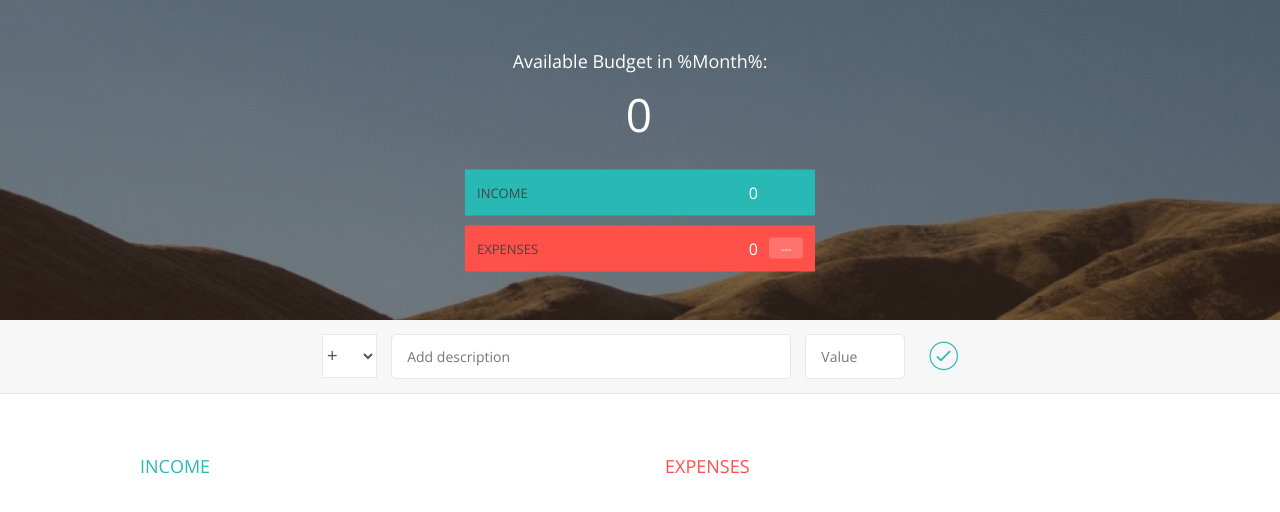
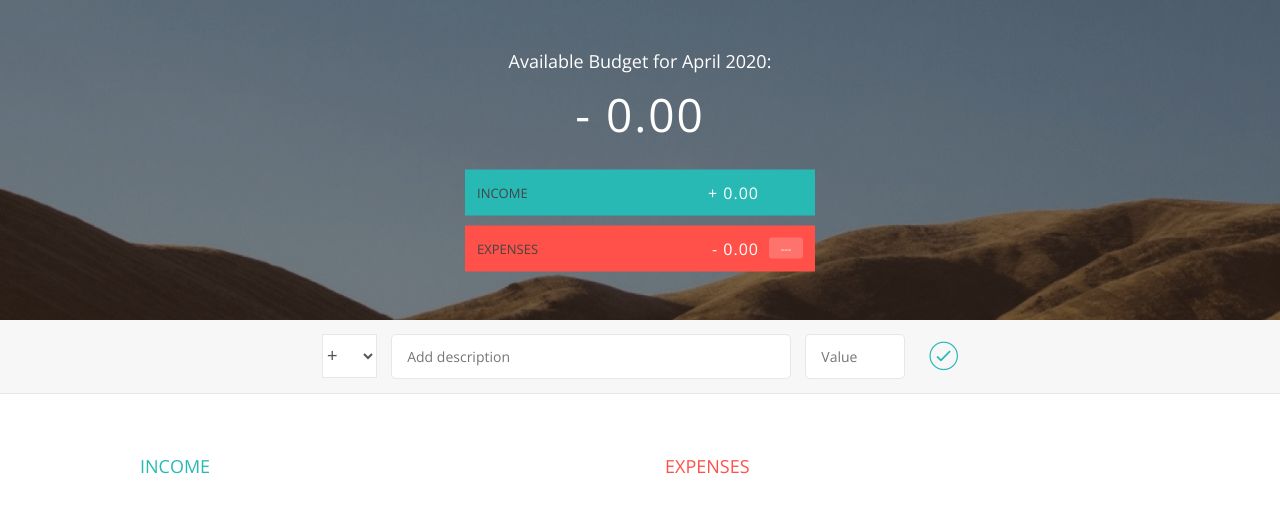
Before and after one commit to dizuane/js-budget-app, a plain HTML site: page index.html in a window 1280 px wide. Drawn offline with nearby package versions, Linux system fonts and the light colour scheme.

Commit message:
Formatting.

```diff
--- a/app.js
+++ b/app.js
@@ -128,9 +128,29 @@ var UIController = (function () {
         expensesLabel: '.budget__expenses--value',
         percentageLabel: '.budget__expenses--percentage',
         container: '.container',
-        expensesPercentageLabel: '.item__percentage'
+        expensesPercentageLabel: '.item__percentage',
+        dateLabel: '.budget__title--date'
 
     }
+
+    var formatNumber = function (type, num) {
+        var numSplit, int, dec;
+
+        num = Math.abs(num);
+        num = num.toFixed(2);
+
+        numSplit = num.split('.');
+
+        int = numSplit[0];
+        dec = numSplit[1];
+
+        if (int.length > 3) {
+            int = int.substr(0, int.length - 3) + ',' + int.substr(int.length - 3, 3);
+        }
+
+        return (type === 'exp' ? sign = '-' : sign = '+') + ' ' + int + '.' + dec;
+    };
+
     return {
         getInput: function () {
             return {
@@ -167,7 +187,7 @@ var UIController = (function () {
 
             newHtml = html.replace('%id%', obj.id);
             newHtml = newHtml.replace('%description%', obj.description);
-            newHtml = newHtml.replace('%value%', obj.value);
+            newHtml = newHtml.replace('%value%', formatNumber(type, obj.value));
 
             document.querySelector(element).insertAdjacentHTML('beforeEnd', newHtml);
 
@@ -188,9 +208,12 @@ var UIController = (function () {
             fieldsArr[0].focus();
         },
         displayBudget: function (obj) {
-            document.querySelector(DOMStrings.budgetLabel).textContent = obj.budget;
-            document.querySelector(DOMStrings.incomeLabel).textContent = obj.totalInc;
-            document.querySelector(DOMStrings.expensesLabel).textContent = obj.totalExp;
+            var type;
+            obj.budget > 0 ? type = 'inc' : type = 'exp';
+
+            document.querySelector(DOMStrings.budgetLabel).textContent = formatNumber(type, obj.budget);
+            document.querySelector(DOMStrings.incomeLabel).textContent = formatNumber('inc', obj.totalInc);
+            document.querySelector(DOMStrings.expensesLabel).textContent = formatNumber('exp', obj.totalExp);
 
             if (obj.percentage > 0) {
                 document.querySelector(DOMStrings.percentageLabel).textContent = obj.percentage + '%';
@@ -214,6 +237,19 @@ var UIController = (function () {
                     curr.textContent = '---';
                 }
             });
+        },
+        displayDate: function () {
+            var now, year, months, month;
+
+            now = new Date();
+            year = now.getFullYear();
+
+            months = ['January', 'February', 'March', 'April', 'May', 'June', 'July', 'August', 'September', 'October', 'November', 'December'];
+            month = now.getMonth();
+
+            document.querySelector(DOMStrings.dateLabel).textContent = months[month] + ' ' + year;
+
+
         },
         getDOMStrings: function () {
             return DOMStrings;
@@ -292,6 +328,7 @@ var controller = (function (budgetCtrl, UICtrl) {
                 totalExp: 0,
                 percentage: -1
             });
+            UICtrl.displayDate();
             setupEventListeners();
         }
     };
--- a/index.html
+++ b/index.html
@@ -14,7 +14,7 @@
     <div class="top">
         <div class="budget">
             <div class="budget__title">
-                Available Budget in <span class="budget__title--month">%Month%</span>:
+                Available Budget for <span class="budget__title--date">%Month%</span>:
             </div>
 
             <div class="budget__value">+ 2,345.64</div>
```
